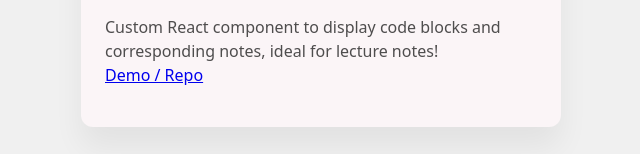
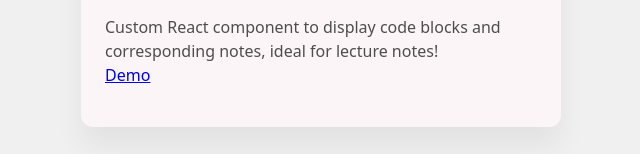
Before and after one commit to kcornn/kcornn.github.io, a React (Vite) app: page / in a window 1280 px wide. Both pictures are taken after a click on the button "View projects". Shown: the part 493-647 px from the top of the page, without its empty margins (319-959 px from the left). Built offline with nearby package versions, Linux system fonts and the light colour scheme.

Commit message:
just say demo

```diff
--- a/src/App.tsx
+++ b/src/App.tsx
@@ -388,7 +388,7 @@
                 <p>{project.description}</p>
                 {project.link && (
                   <a href={project.link} target="_blank">
-                    Demo / Repo
+                    Demo
                   </a>
                 )}
               </motion.section>
```
